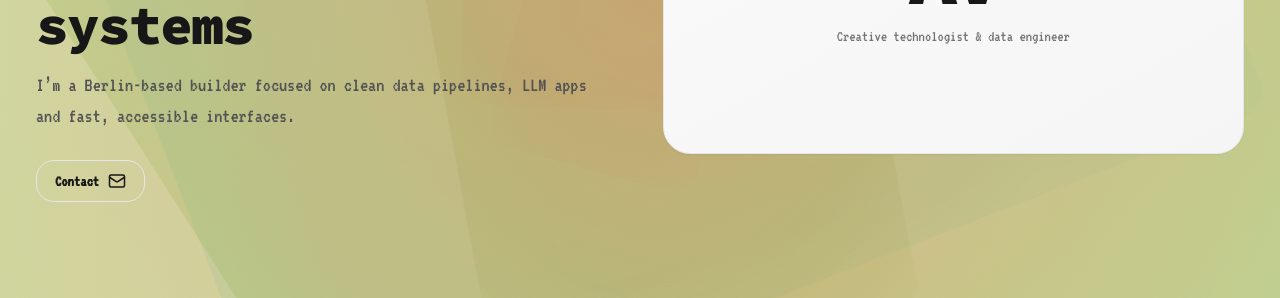
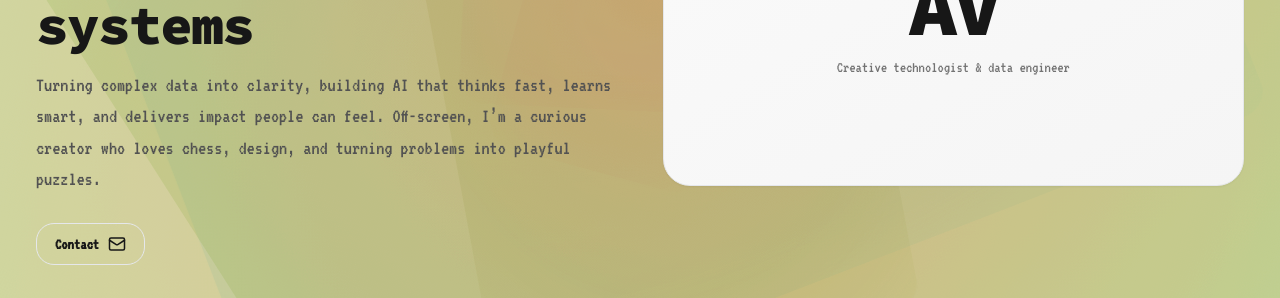
Before and after one commit to adithya22-glitch/Adithya-Portfolio, a React (Vite) app: page / in a window 1280 px wide. Shown: the part 397-695 px from the top of the page. Built offline with nearby package versions, Linux system fonts and the light colour scheme; no server answers.

Commit message:
Update App.tsx

```diff
--- a/src/App.tsx
+++ b/src/App.tsx
@@ -357,7 +357,7 @@ const Hero = () => {
             Building useful AI-powered products & data systems
           </Reveal>
           <p className="mt-3 sm:mt-4 text-neutral-600 text-base md:text-lg">
-            I’m a Berlin-based builder focused on clean data pipelines, LLM apps and fast, accessible interfaces.
+            Turning complex data into clarity, building AI that thinks fast, learns smart, and delivers impact people can feel. Off-screen, I’m a curious creator who loves chess, design, and turning problems into playful puzzles.
           </p>
           <div className="mt-5 sm:mt-6 flex flex-wrap items-center gap-3">
             <Button as="a" href="#contact">Contact <Mail className="h-4 w-4" /></Button>
```
